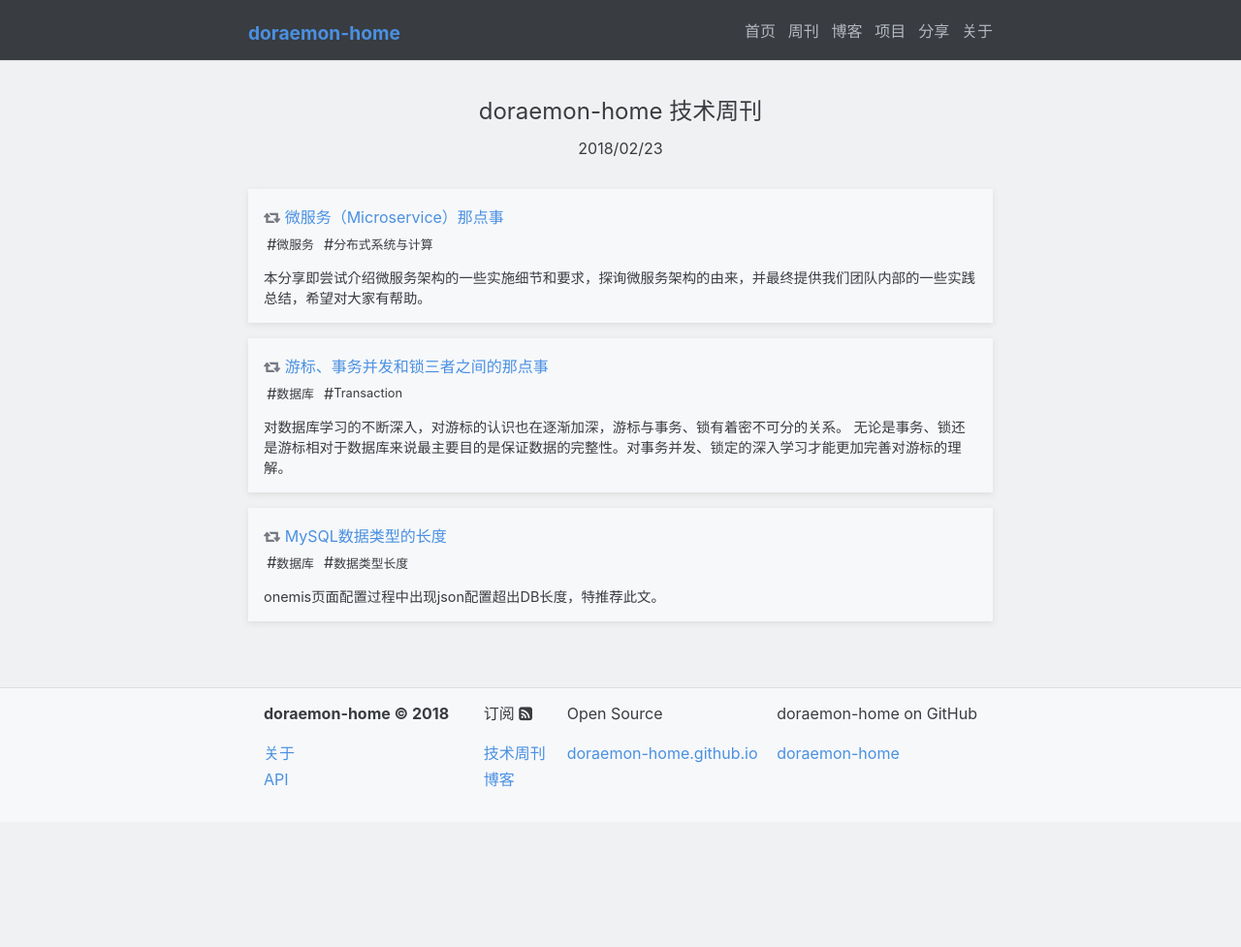
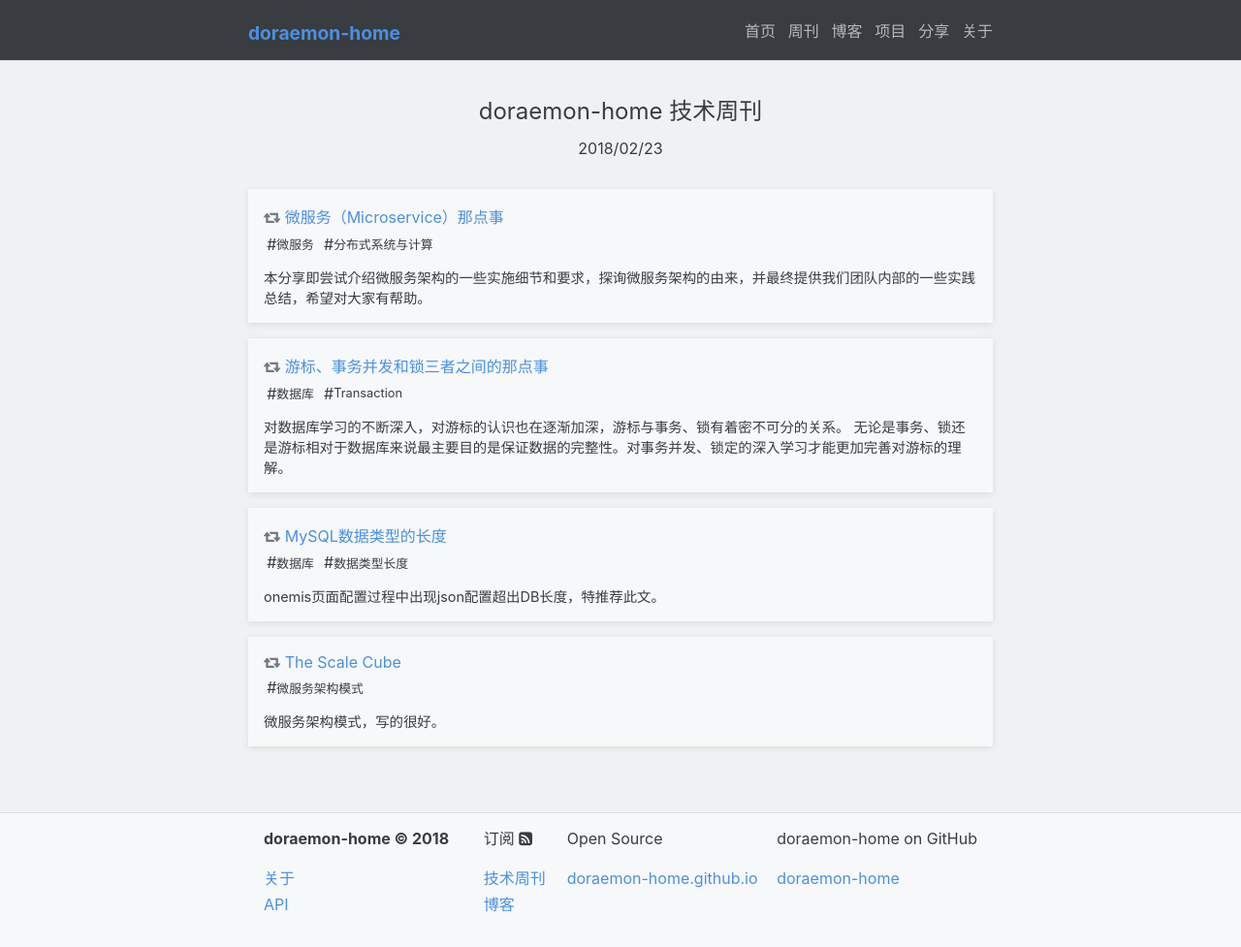
Before and after one commit to doraemon-home/doraemon-home.github.io, a Jekyll site: the page built from _weekly/2018-02-23-weekly.md, in a window 1280 px wide. Shown: the whole page at 97% size. Built offline with Jekyll 4.4.1, drawn with Linux system fonts in a browser that asks for light colours; before the commit the page ends 900 px from its top, so only the background shows below that.

Commit message:
2018-02-4th

```diff
--- a/_weekly/2018-02-23-weekly.md
+++ b/_weekly/2018-02-23-weekly.md
@@ -17,4 +17,10 @@ articles:
     comment:  "onemis页面配置过程中出现json配置超出DB长度，特推荐此文。"
     referrer: "leunggeorge"
     tags:    ["数据库", "数据类型长度"]
+
+  - title:    "The Scale Cube"
+    link:     "https://zhuanlan.zhihu.com/p/23837664"
+    comment:  "微服务架构模式，写的很好。"
+    referrer: "leunggeorge"
+    tags:    ["微服务架构模式"]
 ---
```
